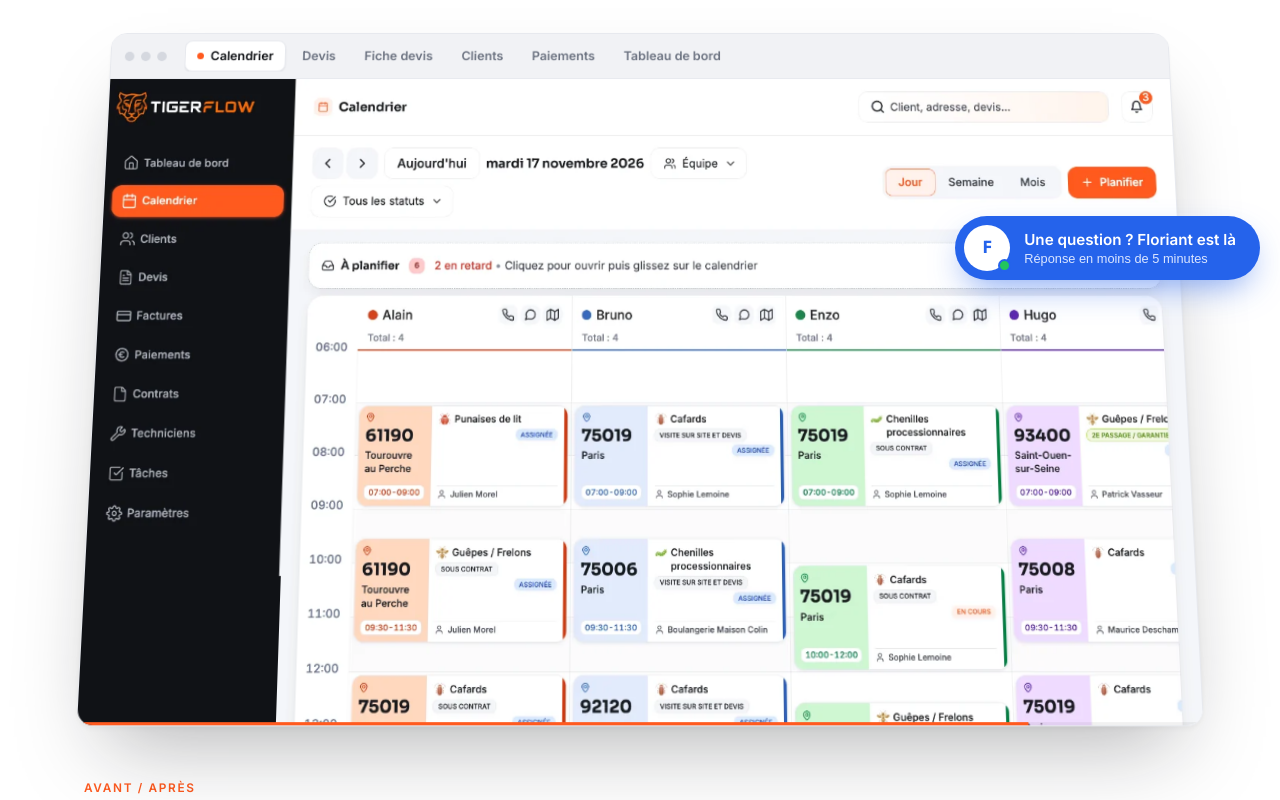
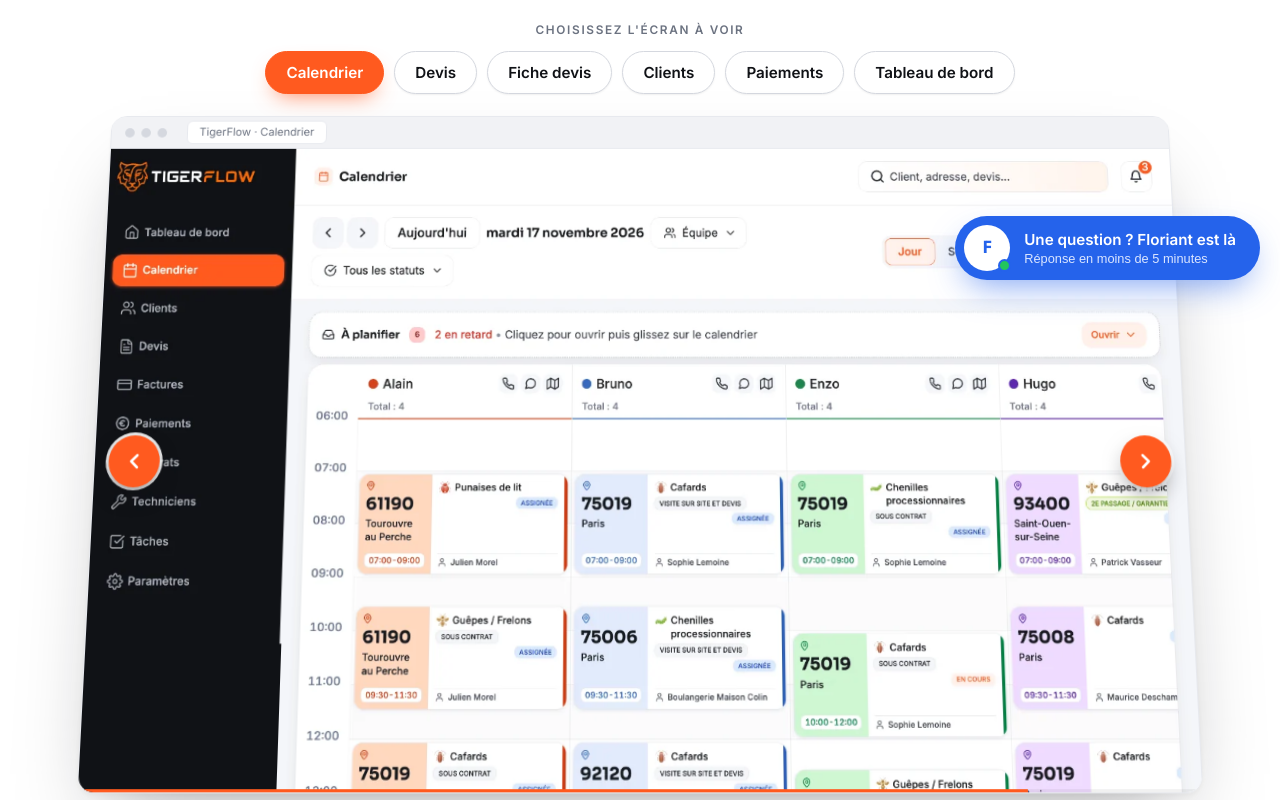
Before and after one commit to tigerflowteam-art/landing, a plain HTML site: page index.html in a window 1280 px wide. Shown: the part 500-1300 px from the top of the page. Drawn offline with Linux system fonts and the light colour scheme.

Commit message:
Add files via upload

```diff
--- a/index.html
+++ b/index.html
@@ -74,7 +74,7 @@ header.scrolled{border-color:var(--line)}
 .frame .bar{height:34px;background:#F1F2F5;border-bottom:1px solid var(--line);display:flex;align-items:center;gap:7px;padding:0 14px}
 .frame .bar i{width:10px;height:10px;border-radius:50%;background:#D5D8DF;display:block}
 .frame .bar span{margin-left:14px;font-size:.72rem;color:var(--mut);background:#fff;border:1px solid var(--line);border-radius:6px;padding:2px 12px}
-.hero-shot{position:relative;max-width:1120px;margin:64px auto -120px;z-index:2}
+.hero-shot{position:relative;max-width:1120px;margin:56px auto -120px;z-index:2}
 .hero .frame{margin:0;position:relative}
 .after-hero{padding-top:176px}
 figcaption{font-size:.84rem;color:var(--mut);margin-top:12px;text-align:center}
@@ -392,19 +392,21 @@ footer nav a:hover{color:var(--o)}
 @media(prefers-reduced-motion:reduce){.js .signs .box path{stroke-dashoffset:0;transition:none}.js .signs .st{opacity:1;transform:none;transition:none}}
 
 /* ---------- visionneuse du hero ---------- */
-.frame .bar{height:auto;min-height:46px;padding:7px 14px;gap:7px}
-.vtabs{display:flex;gap:4px;margin-left:12px;overflow-x:auto;scrollbar-width:none;flex:1}
-.vtabs::-webkit-scrollbar{display:none}
-.vtabs button{flex:none;font:600 .82rem/1 Inter,sans-serif;color:var(--mut);background:none;border:1px solid transparent;border-radius:8px;padding:9px 12px;cursor:pointer;white-space:nowrap;transition:background .2s,color .2s}
-.vtabs button:hover{color:var(--ink);background:#E7E9EE}
-.vtabs button[aria-selected=true]{background:#fff;color:var(--ink);border-color:var(--line);box-shadow:0 1px 2px rgba(16,18,22,.08)}
-.vtabs button[aria-selected=true]::before{content:"";display:inline-block;width:7px;height:7px;border-radius:50%;background:var(--o);margin-right:7px;vertical-align:1px}
+.vhint{font:600 .74rem/1 Inter,sans-serif;letter-spacing:.14em;text-transform:uppercase;color:var(--mut);margin-bottom:14px}
+.vtabs{display:flex;gap:10px;justify-content:center;flex-wrap:wrap;margin-bottom:22px}
+.vtabs button{font:600 .95rem/1 Inter,sans-serif;color:var(--ink);background:#fff;border:1.5px solid #D5D8DF;border-radius:999px;padding:13px 20px;cursor:pointer;white-space:nowrap;box-shadow:0 1px 2px rgba(16,18,22,.06);transition:background .2s,color .2s,border-color .2s,transform .15s,box-shadow .2s}
+.vtabs button:hover{border-color:var(--o);color:var(--o);transform:translateY(-2px)}
+.vtabs button[aria-selected=true]{background:var(--o);border-color:var(--o);color:#fff;box-shadow:0 10px 22px -10px rgba(255,90,31,.8)}
+.varr{position:absolute;top:50%;width:52px;height:52px;margin-top:-26px;border-radius:50%;border:0;background:var(--o);color:#fff;display:grid;place-items:center;cursor:pointer;box-shadow:0 10px 24px -8px rgba(16,18,22,.6),0 0 0 3px rgba(255,255,255,.9);transition:background .2s,transform .2s;z-index:2}
+.varr svg{width:24px;height:24px}
+.varr.l{left:14px}.varr.r{right:14px}
+.varr:hover{background:var(--o-d);transform:scale(1.08)}
+@media(max-width:760px){.vtabs{flex-wrap:nowrap;justify-content:flex-start;overflow-x:auto;scrollbar-width:none;margin:0 -24px 16px;padding:4px 24px}.vtabs::-webkit-scrollbar{display:none}.vtabs button{flex:none;padding:11px 16px;font-size:.88rem}.varr{width:38px;height:38px;margin-top:-19px}.varr svg{width:18px;height:18px}.varr.l{left:6px}.varr.r{right:6px}}
 .vstage{position:relative;aspect-ratio:1449/840;background:#fff;overflow:hidden}
 .vstage img{position:absolute;inset:0;width:100%;height:100%;opacity:0;transform:scale(1.025);transition:opacity .45s ease,transform .7s cubic-bezier(.2,.7,.2,1)}
 .vstage img.on{opacity:1;transform:none}
 .vprog{position:absolute;left:0;right:0;bottom:0;height:3px;background:rgba(16,18,22,.06)}
 .vprog b{display:block;height:100%;width:0;background:var(--o)}
-@media(max-width:600px){.frame .bar>i{display:none}.vtabs{margin-left:0}.vtabs button{padding:8px 10px;font-size:.78rem}}
 @media(prefers-reduced-motion:reduce){.vstage img{transition:none;transform:none}}
 
 /* ---------- animations ---------- */
@@ -421,8 +423,8 @@ main{overflow-x:clip}
 @keyframes pulse{0%{box-shadow:0 0 0 0 rgba(18,183,106,.55)}70%{box-shadow:0 0 0 9px rgba(18,183,106,0)}100%{box-shadow:0 0 0 0 rgba(18,183,106,0)}}
 @keyframes bump{0%{transform:scale(1)}40%{transform:scale(1.06)}100%{transform:scale(1)}}
 @keyframes shine{from{transform:translateX(-120%) skewX(-20deg)}to{transform:translateX(320%) skewX(-20deg)}}
-.js .hero .eyebrow,.js .hero .sub,.js .hero .cta,.js .hero .ticks{animation:fadeUp .8s cubic-bezier(.2,.7,.2,1) both}
-.js .hero .sub{animation-delay:.55s}.js .hero .cta{animation-delay:.7s}.js .hero .ticks{animation-delay:.85s}
+.js .hero .eyebrow,.js .hero .sub,.js .hero .cta,.js .hero .ticks,.js .hero .vhint,.js .hero .vtabs{animation:fadeUp .8s cubic-bezier(.2,.7,.2,1) both}
+.js .hero .sub{animation-delay:.55s}.js .hero .cta{animation-delay:.7s}.js .hero .ticks{animation-delay:.85s}.js .hero .vhint,.js .hero .vtabs{animation-delay:1s}
 .js .hero .frame{animation:frameIn 1.1s cubic-bezier(.2,.7,.2,1) .9s both;transform-origin:50% 0;will-change:transform}
 .hero{position:relative;overflow-x:clip}
 .hero::before{content:"";position:absolute;left:50%;top:-180px;width:900px;height:520px;margin-left:-450px;background:radial-gradient(closest-side,rgba(255,90,31,.18),rgba(255,90,31,0));pointer-events:none}
@@ -595,9 +597,11 @@ summary:hover{color:var(--o)}
       <li><svg viewBox="0 0 24 24" fill="none" stroke="currentColor" stroke-width="2.6" stroke-linecap="round" stroke-linejoin="round" aria-hidden="true"><path d="M20 6 9 17l-5-5"/></svg> On importe vos clients pour vous</li>
     </ul>
     <div class="hero-shot">
-    <figure class="frame" id="viewer">
-        <div class="bar"><i></i><i></i><i></i><div class="vtabs" role="tablist" aria-label="Écrans du logiciel"><button type="button" role="tab" aria-selected="true" data-i="0">Calendrier</button><button type="button" role="tab" aria-selected="false" data-i="1">Devis</button><button type="button" role="tab" aria-selected="false" data-i="2">Fiche devis</button><button type="button" role="tab" aria-selected="false" data-i="3">Clients</button><button type="button" role="tab" aria-selected="false" data-i="4">Paiements</button><button type="button" role="tab" aria-selected="false" data-i="5">Tableau de bord</button></div></div>
-        <div class="vstage"><img class="on" fetchpriority="high" src="tf-cal.webp" width="1449" height="840" alt="Le calendrier de TigerFlow : une colonne par technicien, les interventions de la journée classées par code postal et par nuisible"><img data-src="tf-h-devis.webp" width="1449" height="840" alt="La liste des devis : en attente, expirant bientôt, gagnés, taux de signature"><img data-src="tf-h-devisd.webp" width="1449" height="840" alt="Un devis gagné avec son cycle de vie et le bouton Convertir en facture"><img data-src="tf-h-clients.webp" width="1449" height="840" alt="La liste des clients : chiffre d'affaires, reste à encaisser, statut de paiement"><img data-src="tf-h-paiements.webp" width="1449" height="840" alt="Les paiements : total encaissé, en attente, montant restant dû"><img data-src="tf-h-dash.webp" width="1449" height="840" alt="Le tableau de bord : interventions sur 7 jours, répartition par nuisible, taux d'acceptation"><div class="vprog"><b id="vp"></b></div></div>
+    <p class="vhint">Choisissez l'écran à voir</p>
+      <div class="vtabs" role="tablist" aria-label="Écrans du logiciel"><button type="button" role="tab" aria-selected="true" data-i="0">Calendrier</button><button type="button" role="tab" aria-selected="false" data-i="1">Devis</button><button type="button" role="tab" aria-selected="false" data-i="2">Fiche devis</button><button type="button" role="tab" aria-selected="false" data-i="3">Clients</button><button type="button" role="tab" aria-selected="false" data-i="4">Paiements</button><button type="button" role="tab" aria-selected="false" data-i="5">Tableau de bord</button></div>
+      <figure class="frame" id="viewer">
+        <div class="bar"><i></i><i></i><i></i><span id="vtitle">TigerFlow · Calendrier</span></div>
+        <div class="vstage"><img class="on" fetchpriority="high" src="tf-cal.webp" width="1449" height="840" alt="Le calendrier de TigerFlow : une colonne par technicien, les interventions de la journée classées par code postal et par nuisible"><img data-src="tf-h-devis.webp" width="1449" height="840" alt="La liste des devis : en attente, expirant bientôt, gagnés, taux de signature"><img data-src="tf-h-devisd.webp" width="1449" height="840" alt="Un devis gagné avec son cycle de vie et le bouton Convertir en facture"><img data-src="tf-h-clients.webp" width="1449" height="840" alt="La liste des clients : chiffre d'affaires, reste à encaisser, statut de paiement"><img data-src="tf-h-paiements.webp" width="1449" height="840" alt="Les paiements : total encaissé, en attente, montant restant dû"><img data-src="tf-h-dash.webp" width="1449" height="840" alt="Le tableau de bord : interventions sur 7 jours, répartition par nuisible, taux d'acceptation"><div class="vprog"><b id="vp"></b></div><button type="button" class="varr l" id="vprev" aria-label="Écran précédent"><svg viewBox="0 0 24 24" fill="none" stroke="currentColor" stroke-width="2.6" stroke-linecap="round" stroke-linejoin="round"><path d="M15 6l-6 6 6 6"/></svg></button><button type="button" class="varr r" id="vnext" aria-label="Écran suivant"><svg viewBox="0 0 24 24" fill="none" stroke="currentColor" stroke-width="2.6" stroke-linecap="round" stroke-linejoin="round"><path d="M9 6l6 6-6 6"/></svg></button></div>
       </figure>
     </div>
   </div>
@@ -1041,13 +1045,14 @@ summary:hover{color:var(--o)}
 
 
   /* === VISIONNEUSE DU HERO : onglets + défilement automatique jusqu'au premier clic === */
-  var vw=document.getElementById('viewer'),vb=[].slice.call(vw.querySelectorAll('.vtabs button')),vi=[].slice.call(vw.querySelectorAll('.vstage img')),vp=document.getElementById('vp'),vc=0,vt=null,vauto=!matchMedia('(prefers-reduced-motion: reduce)').matches,VD=4500;
+  var vw=document.getElementById('viewer'),vb=[].slice.call(document.querySelectorAll('.vtabs button')),vi=[].slice.call(vw.querySelectorAll('.vstage img')),vp=document.getElementById('vp'),vc=0,vt=null,vauto=!matchMedia('(prefers-reduced-motion: reduce)').matches,VD=4500;
   function vload(i){var im=vi[i];if(im&&im.dataset.src){im.src=im.dataset.src;delete im.dataset.src}}
   function vgo(i){
     vc=i;vload(i);vload((i+1)%vi.length);
     vi.forEach(function(im,k){im.classList.toggle('on',k===i)});
     vb.forEach(function(b,k){b.setAttribute('aria-selected',k===i)});
-    var b=vb[i],tb=b.parentNode;tb.scrollTo({left:b.offsetLeft-tb.offsetLeft-20,behavior:'smooth'});
+    document.getElementById('vtitle').textContent='TigerFlow · '+vb[i].textContent;
+    var b=vb[i],tb=b.parentNode;if(tb.scrollWidth>tb.clientWidth)tb.scrollTo({left:b.offsetLeft-tb.offsetLeft-24,behavior:'smooth'});
   }
   function vrun(){
     clearTimeout(vt);if(!vauto){vp.style.transition='none';vp.style.width='0';return}
@@ -1055,6 +1060,8 @@ summary:hover{color:var(--o)}
     vt=setTimeout(function(){vgo((vc+1)%vi.length);vrun()},VD);
   }
   vb.forEach(function(b,k){b.addEventListener('click',function(){vauto=false;vgo(k);vrun()})});
+  document.getElementById('vprev').addEventListener('click',function(){vauto=false;vgo((vc-1+vi.length)%vi.length);vrun()});
+  document.getElementById('vnext').addEventListener('click',function(){vauto=false;vgo((vc+1)%vi.length);vrun()});
   vw.addEventListener('mouseenter',function(){clearTimeout(vt);vp.style.transition='none';vp.style.width='0'});
   vw.addEventListener('mouseleave',function(){vrun()});
   setTimeout(function(){vload(1);vrun()},3200);
```
